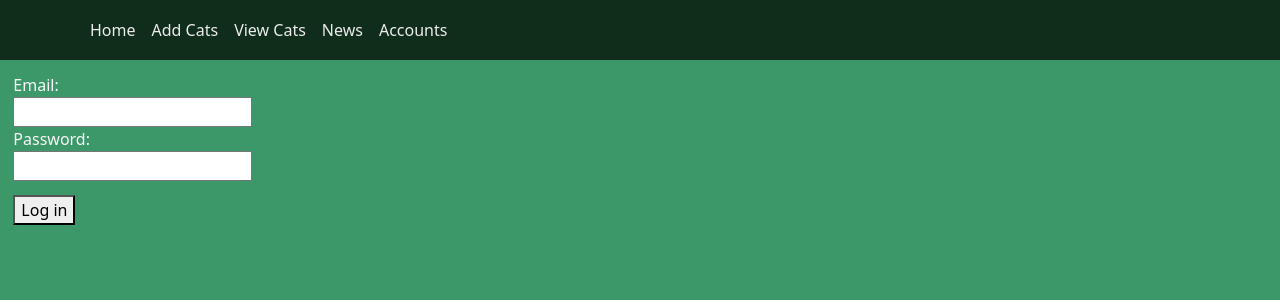
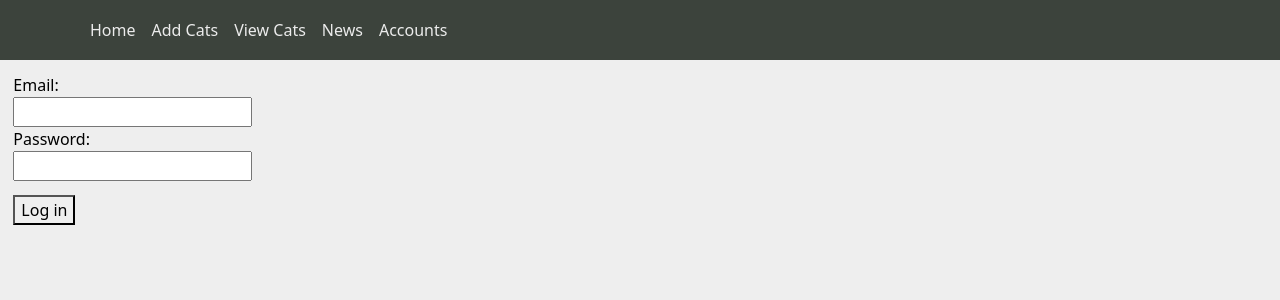
Before and after one commit to DaniilPaskal/junglebeauty-administrator, a React (Create React App) app: page /login in a window 1280 px wide. Shown: the top 300 px of the page. Built offline with nearby package versions, Linux system fonts and the light colour scheme; no server answers; the database is empty.

Commit message:
Reverted to old colour scheme

```diff
--- a/src/App.css
+++ b/src/App.css
@@ -12,8 +12,8 @@
 }
 
 .App {
-  color: var(--text-white);
-  background-color: var(--background-green);
+  color: var(--text-black);
+  background-color: var(--background-white);
   position: fixed;
   top: 0;
   bottom: 0;
@@ -28,7 +28,6 @@
 .page-background {
   text-align: center;
   border-radius: 10pt;
-  background-color: var(--background-green);
   width: 95%;
   padding: 10pt;
   margin: auto;
```
